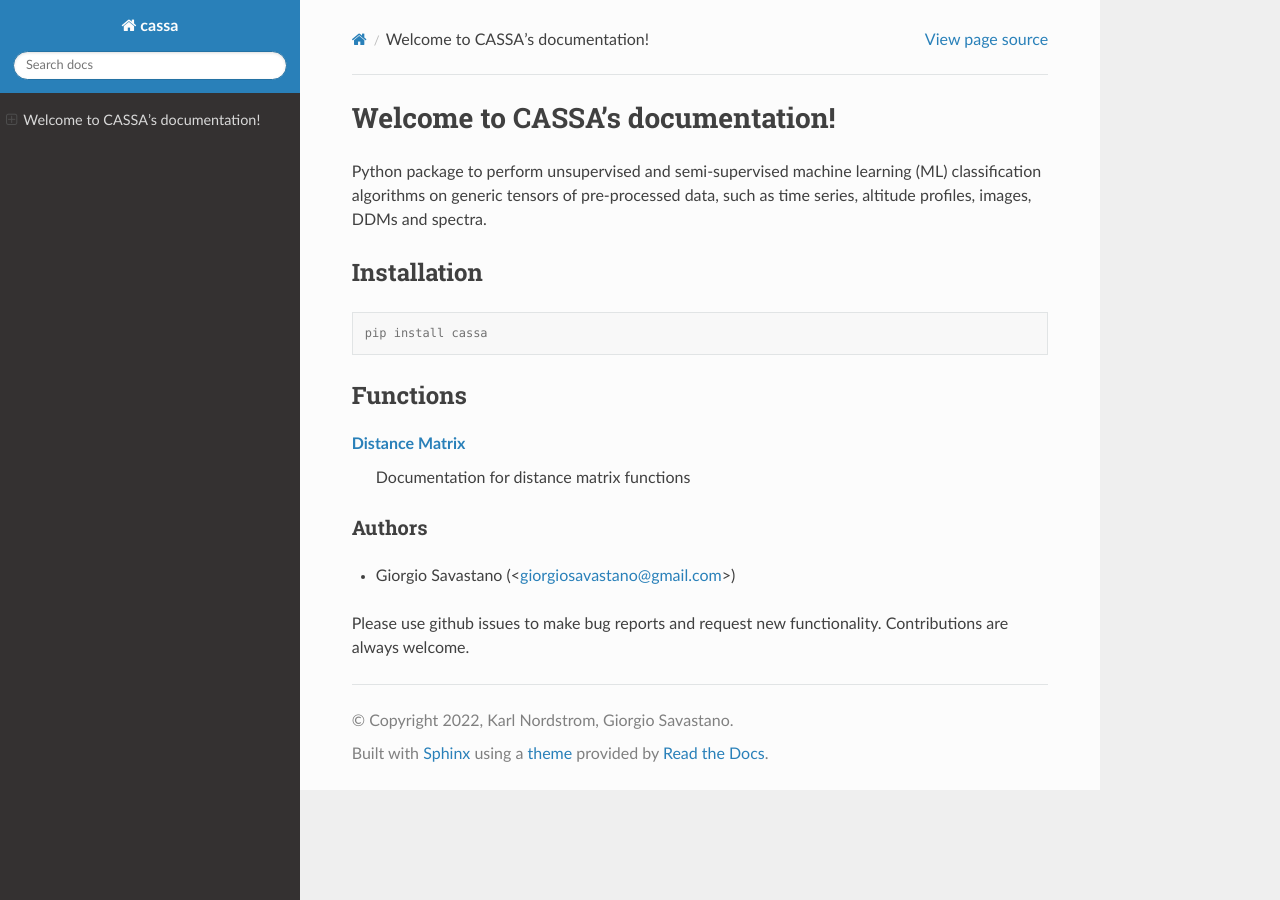
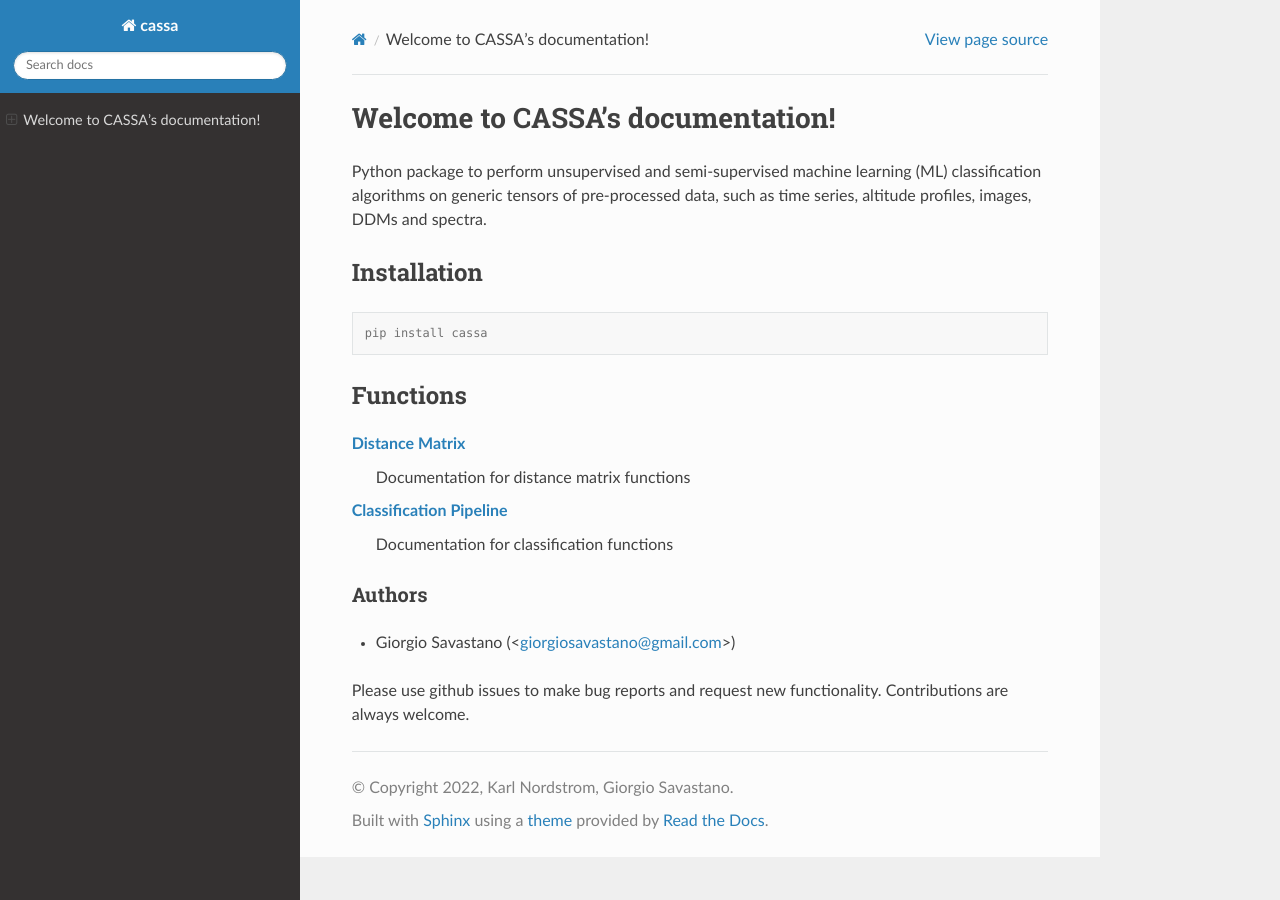
Before and after one commit to SpireGiorgioSavastano/cassa, a Sphinx documentation site: the page built from docs/source/index.rst, in a window 1280 px wide. Built offline with Sphinx 7.4.7 and the Read the Docs theme 2.0.0, drawn with Linux system fonts in a browser that asks for light colours.

Commit message:
improved docs (#11)
Co-authored-by: Giorgio Savastano <giorgio.savastano@uniroma1.it>

```diff
--- /dev/null
+++ b/docs/source/classification_pipeline.rst
@@ -0,0 +1,6 @@
+Classification Pipeline
+=======================
+
+.. automodule:: classification_pipeline
+    :members:
+    :show-inheritance:
--- a/docs/source/index.rst
+++ b/docs/source/index.rst
@@ -21,6 +21,9 @@ Functions
 :doc:`distance_matrix`
     Documentation for distance matrix functions
 
+:doc:`classification_pipeline`
+    Documentation for classification functions
+
 
 Authors
 -------
--- a/pyproject.toml
+++ b/pyproject.toml
@@ -1,6 +1,6 @@
 [tool.poetry]
 name = "cassa"
-version = "1.0.3"
+version = "1.0.4"
 description = "Python package to perform unsupervised and semi-supervised machine learning (ML) classification algorithms on generic tensors of pre-processed data"
 authors = [
   "Karl Nordstrom <karl.am.nordstrom@gmail.com>",
```
Also changed, not shown: README.md (+1 -1 lines).
